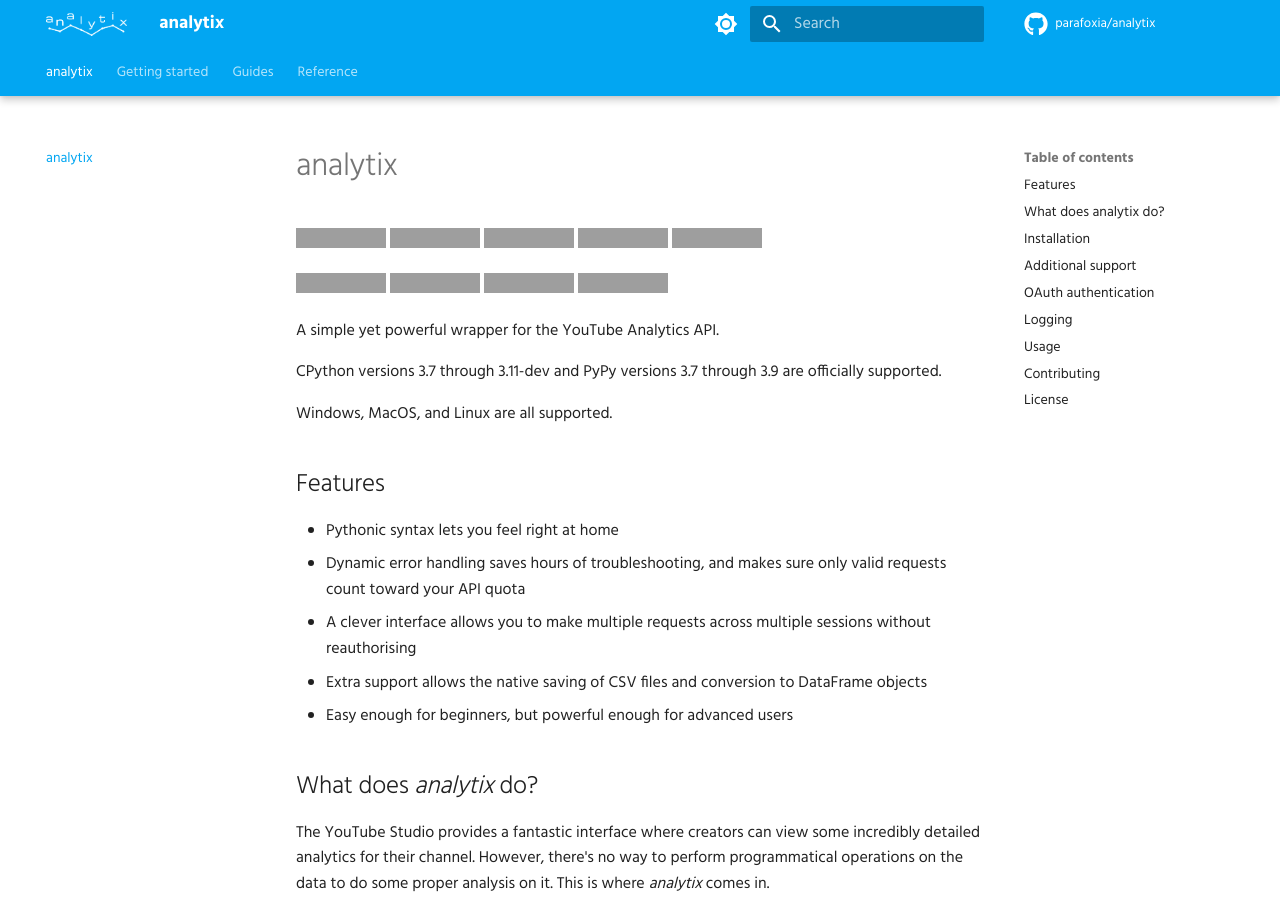
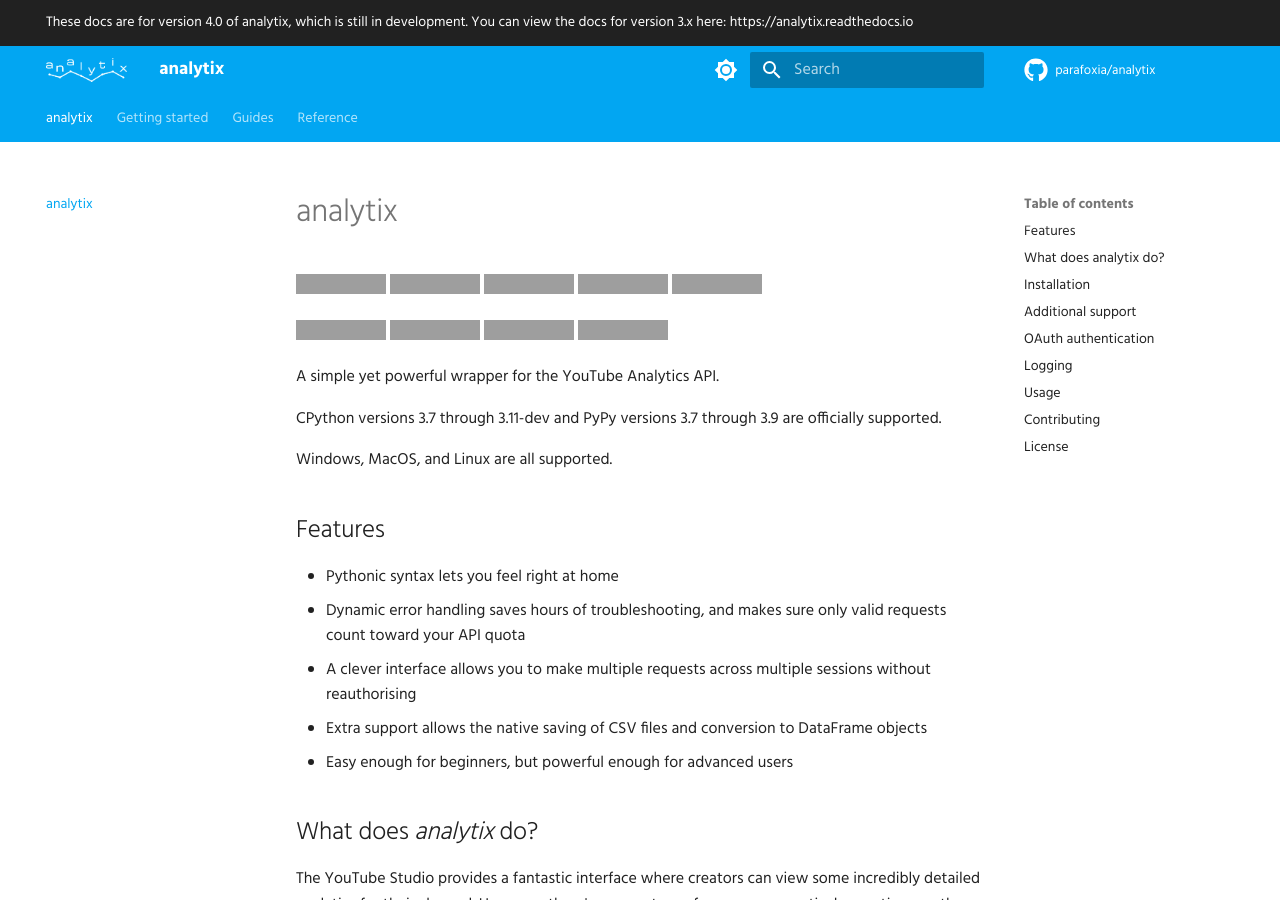
Before and after one commit to parafoxia/analytix, an MkDocs documentation site: the page built from docs/index.md, in a window 1280 px wide and 900 px high, cut to the strip 0-900 px from the top of the window. Built offline with MkDocs 1.6.1 and Material for MkDocs 9.7.7, drawn with Linux system fonts in a browser that asks for light colours; comment, search, counter and statistics services are not loaded; grey boxes are pictures that could not be loaded.

Commit message:
Add banner

```diff
--- /dev/null
+++ b/docs/overrides/main.html
@@ -0,0 +1,6 @@
+{% extends "base.html" %}
+
+{% block announce %}
+These docs are for version 4.0 of analytix, which is still in development.
+You can view the docs for version 3.x here: https://analytix.readthedocs.io
+{% endblock %}
--- a/mkdocs.yml
+++ b/mkdocs.yml
@@ -29,6 +29,7 @@
 
 theme:
   name: material
+  custom_dir: docs/overrides
 
   palette:
     - media: "(prefers-color-scheme: light)"
```
